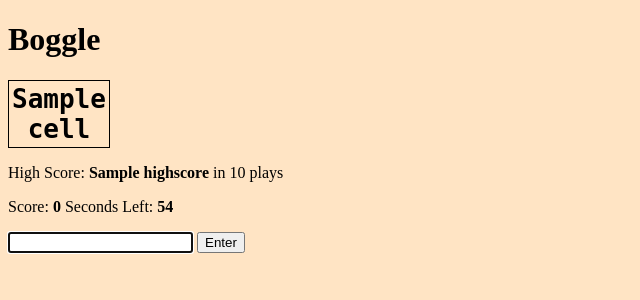
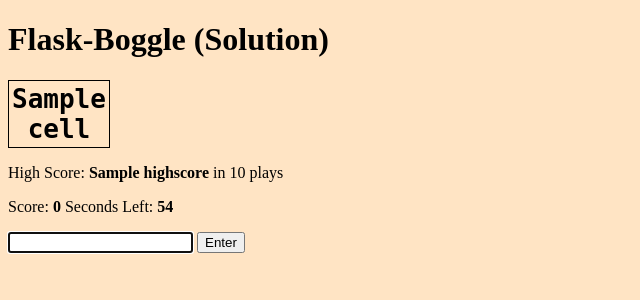
Before and after one commit to upluke/Flask-Boggle, a Flask app: template templates/index.html in a window 1280 px wide. Shown: the top 300 px of the page, without its empty margins (0-640 px from the left). Run offline with Flask 2, Linux system fonts and the light colour scheme; the template is opened without the code that fills it: most values are stand-ins (such as "Sample title", 1, 10 or a date in 2020); parts of the project's set-up code (start-up, migrations or seed data) failed here and were passed over; some libraries are stand-ins or nearby versions.

Commit message:
titile note

```diff
--- a/templates/index.html
+++ b/templates/index.html
@@ -7,7 +7,7 @@
 <body>
 
 <session id="boggle">
-    <h1>Boggle</h1>
+    <h1>Flask-Boggle (Solution)</h1>
     <table class="board">
     {% for row in board %}
       <tr>
```
